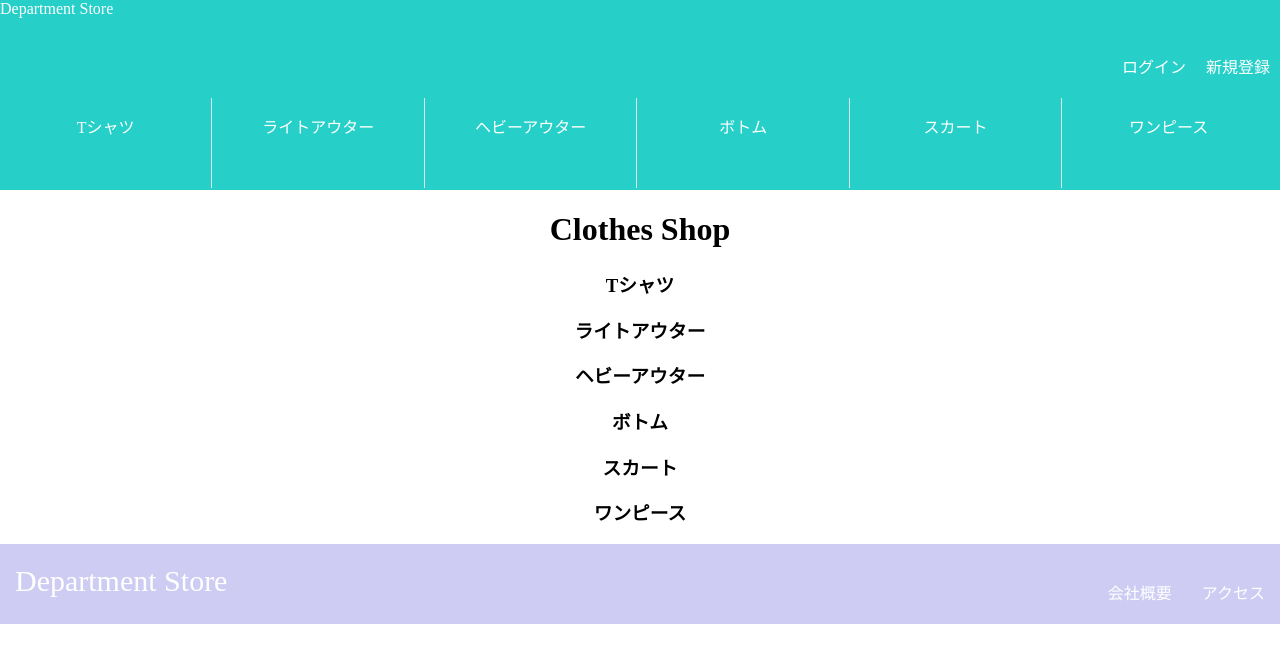
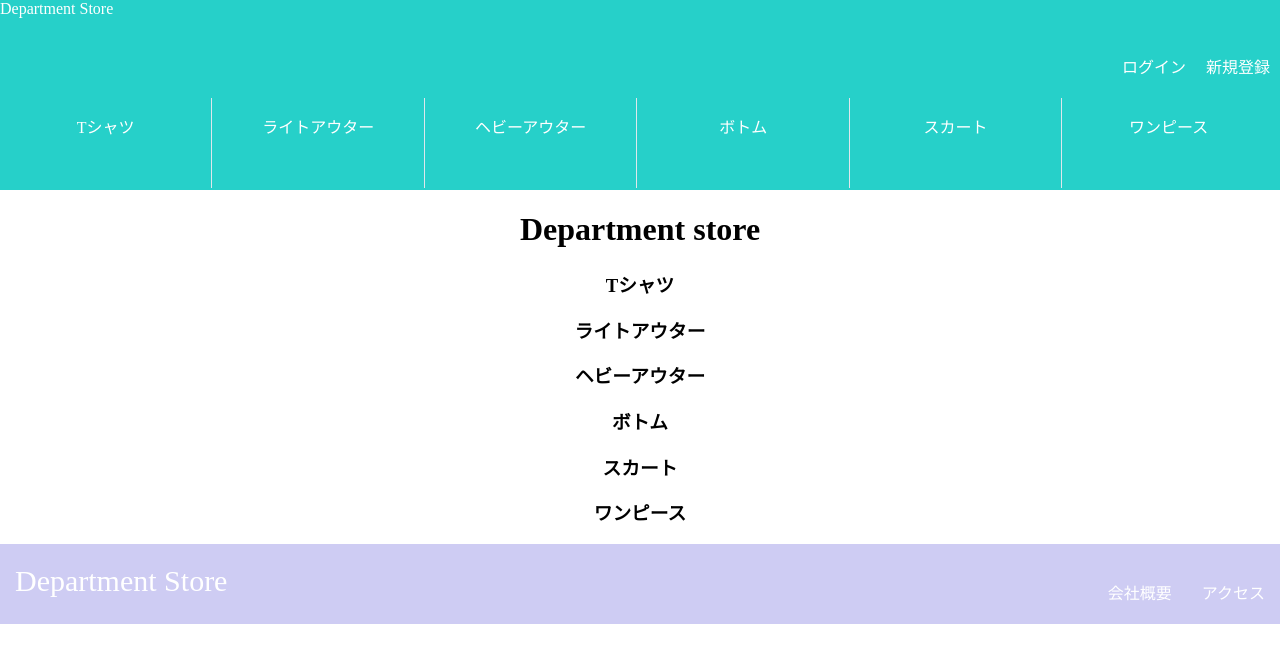
Before and after one commit to takuyamami/githubStudy, a plain HTML site: page index.html in a window 1280 px wide. Drawn offline with Linux system fonts and the light colour scheme.

Commit message:
edit shop Name

```diff
--- a/index.html
+++ b/index.html
@@ -44,7 +44,7 @@
       </div>
     </header>
     <div class='main-wrapper'>
-      <h1>Clothes Shop</h1>
+      <h1>Department store</h1>
       <div>
           <a href="https://www.google.com/search?q=t%E3%82%B7%E3%83%A3%E3%83%84&sxsrf=AOaemvIxhPGFkxL_DzIBLwSFPFGrteXmGQ:1639402008706&source=lnms&tbm=shop&sa=X&ved=2ahUKEwiXpf2y8OD0AhUZk1YBHV2RDRIQ_AUoAXoECAMQAw&biw=1422&bih=730&dpr=0.9">
           <h3>Tシャツ</h3></a>
```
